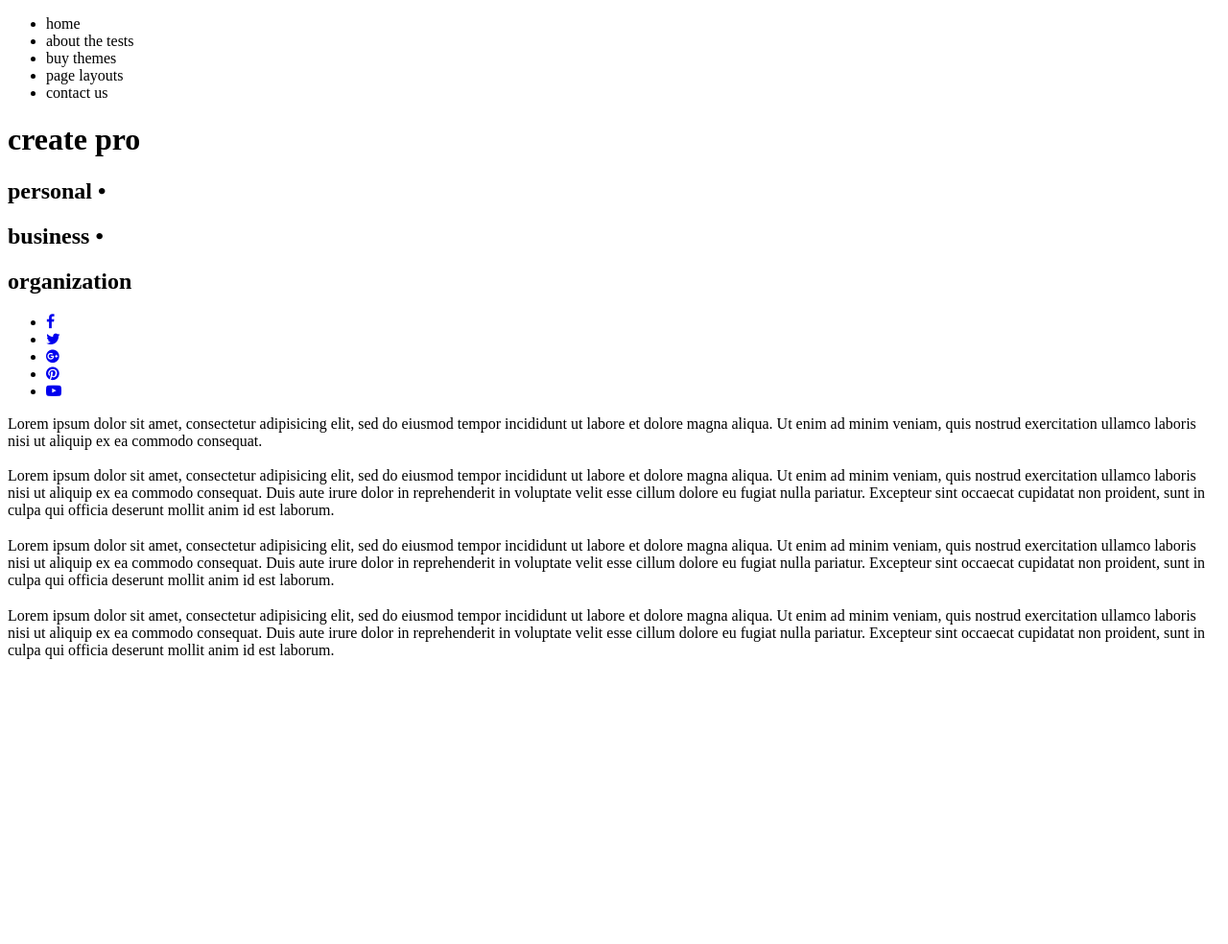
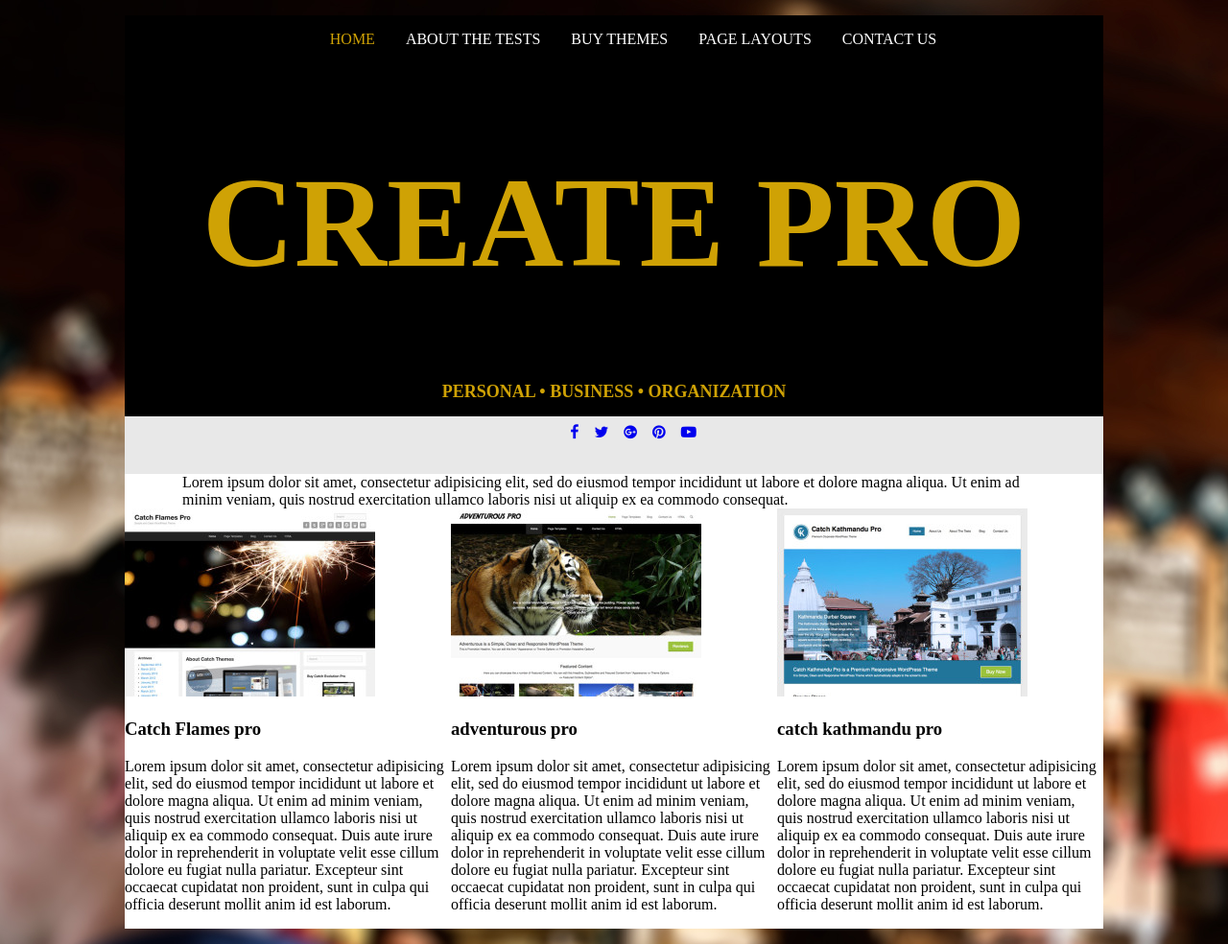
Before and after one commit to TMeunier1/challengeflex_1, a plain HTML site: page index.html in a window 1280 px wide. Shown: the top 984 px of the page at 96% size. Before the commit the page ends 800 px from the top, so only its background shows below. Drawn offline with Linux system fonts and the light colour scheme.

Commit message:
debut css

```diff
--- a/css/style.css
+++ b/css/style.css
@@ -0,0 +1,61 @@
+body{
+    width: 1020px;
+    margin: 0 auto;
+    background-image: url(../images/bg.jpg);
+    height: 1010px;
+}
+header {
+    text-align: center;
+    background-color: black;
+}
+ul {
+    display: flex;
+    list-style: none;
+    justify-content: center;
+
+}
+
+nav li {
+    margin: 1em;
+    color: white;
+    text-transform: uppercase;
+
+}
+.selected {
+    color:#cfa205;
+}
+h1 {
+    text-transform: uppercase;
+    font-size: 133px;
+    color: #cfa205;
+}
+h2 {
+    font-size: 18px;
+    text-transform: uppercase;
+    color: #cfa205;
+}
+#socialbar {
+    background-color: #e8e8e8;
+    height: 60px;
+    margin: 0;
+}
+li {
+    margin: 0.5em;
+
+}
+main{
+    background-color: white;
+
+}
+main p:first-child {
+    margin:
+    height: 90px;
+    width: 900px;
+    margin: 0 auto;
+}
+section {
+    display: flex;
+}
+article {
+
+}
--- a/index.html
+++ b/index.html
@@ -13,7 +13,7 @@
         <header>
             <nav>
                 <ul>
-                    <li>home</li>
+                    <li class="selected">home</li>
                     <li>about the tests</li>
                     <li>buy themes</li>
                     <li>page layouts</li>
@@ -21,10 +21,8 @@
                 </ul>
             </nav>
             <h1>create pro</h1>
-            <h2>personal • </h2>
-            <h2>business • </h2>
-            <h2>organization</h2>
-            <ul>
+            <h2>personal • business • organization</h2>
+            <ul id="socialbar">
                 <li ><a href="#"><i id="fb" class="fa fa-facebook"></i></a></li>
                 <li ><a href="#"><i class="fa fa-twitter"></i></a></li>
                 <li ><a href="#"><i class="fa fa-google-plus-official"></i></a></li>
@@ -34,18 +32,24 @@
         </header>
         <main>
             <p>Lorem ipsum dolor sit amet, consectetur adipisicing elit, sed do eiusmod tempor incididunt ut labore et dolore magna aliqua. Ut enim ad minim veniam, quis nostrud exercitation ullamco laboris nisi ut aliquip ex ea commodo consequat.</p>
+            <section>
+
                 <article>
-                <h3></h3>
+                    <img src="./images/image1.jpg" alt="image">
+                    <h3>Catch Flames pro</h3>
                     <p>Lorem ipsum dolor sit amet, consectetur adipisicing elit, sed do eiusmod tempor incididunt ut labore et dolore magna aliqua. Ut enim ad minim veniam, quis nostrud exercitation ullamco laboris nisi ut aliquip ex ea commodo consequat. Duis aute irure dolor in reprehenderit in voluptate velit esse cillum dolore eu fugiat nulla pariatur. Excepteur sint occaecat cupidatat non proident, sunt in culpa qui officia deserunt mollit anim id est laborum.</p>
                 </article>
                 <article>
-                <h3></h3>
+                    <img src="./images/image2.jpg" alt="tigre">
+                    <h3>adventurous pro</h3>
                     <p>Lorem ipsum dolor sit amet, consectetur adipisicing elit, sed do eiusmod tempor incididunt ut labore et dolore magna aliqua. Ut enim ad minim veniam, quis nostrud exercitation ullamco laboris nisi ut aliquip ex ea commodo consequat. Duis aute irure dolor in reprehenderit in voluptate velit esse cillum dolore eu fugiat nulla pariatur. Excepteur sint occaecat cupidatat non proident, sunt in culpa qui officia deserunt mollit anim id est laborum.</p>
                 </article>
                 <article>
-                <h3></h3>
+                    <img src="./images/image3.jpg" alt="kathmandu">
+                    <h3>catch kathmandu pro</h3>
                     <p>Lorem ipsum dolor sit amet, consectetur adipisicing elit, sed do eiusmod tempor incididunt ut labore et dolore magna aliqua. Ut enim ad minim veniam, quis nostrud exercitation ullamco laboris nisi ut aliquip ex ea commodo consequat. Duis aute irure dolor in reprehenderit in voluptate velit esse cillum dolore eu fugiat nulla pariatur. Excepteur sint occaecat cupidatat non proident, sunt in culpa qui officia deserunt mollit anim id est laborum.</p>
                 </article>
+            </section>
         </main>
     </body>
 </html>
```
Also changed, not shown: images/bg.jpg (added), images/image1.jpg (added), images/image2.jpg (added), images/image3.jpg (added). Lines whose indentation alone changed are shown as unchanged.
